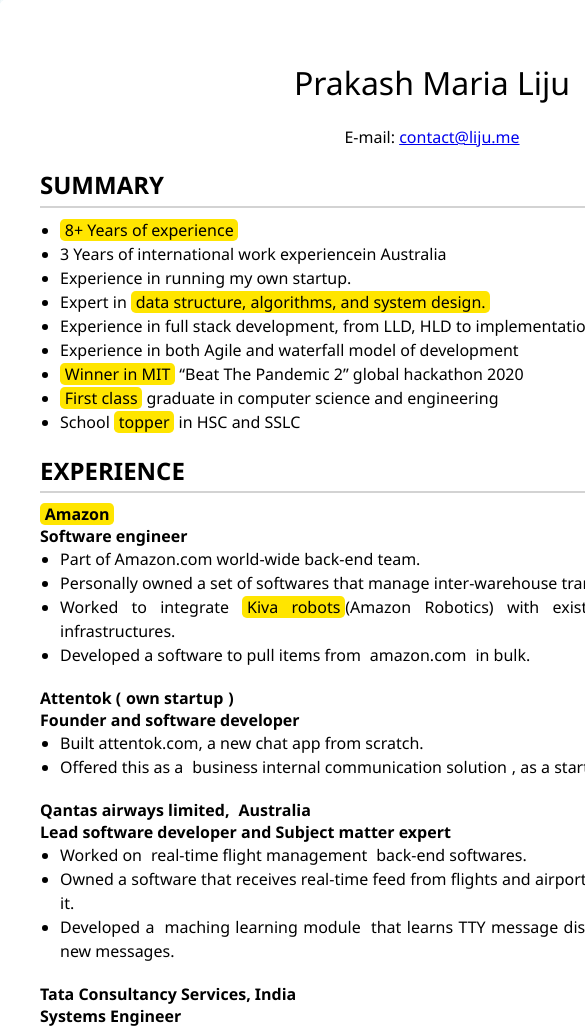
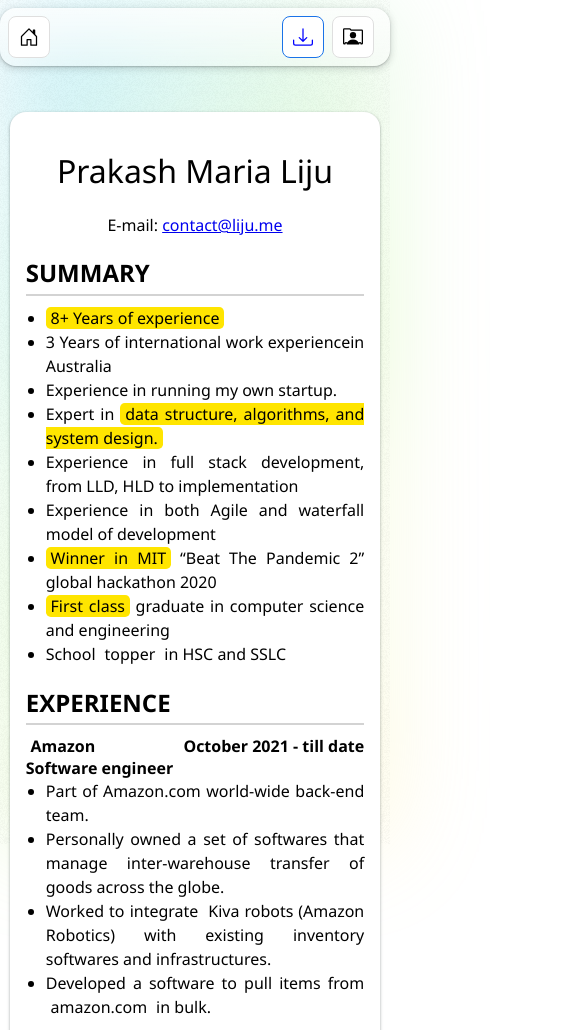
Before and after one commit to ppml38/test, a plain HTML site: page cv/index.html in a window 390 px wide. Shown: the top 1030 px of the page, 585 px wide, since content can reach past the window. Drawn offline with Linux system fonts and the light colour scheme.

Commit message:
Added some mobile responsive changes

```diff
--- a/cv/index.html
+++ b/cv/index.html
@@ -162,6 +162,7 @@ highlight();
 <span id="titleName">Prakash Maria Liju</span>
 
 <div class="ctl_tray">
+
 <a id="dl" download="PrakashMariaLiju_Resume.pdf">
 <svg xmlns="http://www.w3.org/2000/svg" width="32" height="32" fill="blue" viewBox="0 0 16 16"
 class="icon blue">
@@ -171,8 +172,17 @@ class="icon blue">
 </svg>
 </a>
 
+<a href="https://liju.me/vc">
+<svg xmlns="http://www.w3.org/2000/svg" width="32" height="32" class="icon" fill="black" viewBox="0 0 16 16">
+<title>View contact</title>
+  <path d="M8 9.05a2.5 2.5 0 1 0 0-5 2.5 2.5 0 0 0 0 5Z"/>
+  <path d="M1 1a1 1 0 0 0-1 1v11a1 1 0 0 0 1 1h.5a.5.5 0 0 0 .5-.5.5.5 0 0 1 1 0 .5.5 0 0 0 .5.5h9a.5.5 0 0 0 .5-.5.5.5 0 0 1 1 0 .5.5 0 0 0 .5.5h.5a1 1 0 0 0 1-1V3a1 1 0 0 0-1-1H6.707L6 1.293A1 1 0 0 0 5.293 1H1Zm0 1h4.293L6 2.707A1 1 0 0 0 6.707 3H15v10h-.085a1.5 1.5 0 0 0-2.4-.63C11.885 11.223 10.554 10 8 10c-2.555 0-3.886 1.224-4.514 2.37a1.5 1.5 0 0 0-2.4.63H1V2Z"/>
+</svg>
+</a>
+
+
 <svg xmlns="http://www.w3.org/2000/svg" width="32" height="32" fill="black" viewBox="0 0 16 16"
-class="icon" onclick="print_resume()" alt="Print" title="Print">
+class="icon only_for_desktop" onclick="print_resume()" alt="Print" title="Print">
 <title>Print</title>
   <path d="M2.5 8a.5.5 0 1 0 0-1 .5.5 0 0 0 0 1z"/>
   <path d="M5 1a2 2 0 0 0-2 2v2H2a2 2 0 0 0-2 2v3a2 2 0 0 0 2 2h1v1a2 2 0 0 0 2 2h6a2 2 0 0 0 2-2v-1h1a2 2 0 0 0 2-2V7a2 2 0 0 0-2-2h-1V3a2 2 0 0 0-2-2H5zM4 3a1 1 0 0 1 1-1h6a1 1 0 0 1 1 1v2H4V3zm1 5a2 2 0 0 0-2 2v1H2a1 1 0 0 1-1-1V7a1 1 0 0 1 1-1h12a1 1 0 0 1 1 1v3a1 1 0 0 1-1 1h-1v-1a2 2 0 0 0-2-2H5zm7 2v3a1 1 0 0 1-1 1H5a1 1 0 0 1-1-1v-3a1 1 0 0 1 1-1h6a1 1 0 0 1 1 1z"/>
@@ -180,7 +190,7 @@ class="icon" onclick="print_resume()" alt="Print" title="Print">
 
 <a href="mailto:?cc=contact@liju.me&subject=Liju's resume&body=Hi,%0APlease find Liju's resume in below link.%0Ahttps://liju.me/cv%0A%0AThanks.">
 <svg xmlns="http://www.w3.org/2000/svg" width="32" height="32" fill="black" viewBox="0 0 16 16"
-class="icon">
+class="icon only_for_desktop">
 <title>Share via email</title>
   <path d="M0 4a2 2 0 0 1 2-2h12a2 2 0 0 1 2 2v8a2 2 0 0 1-2 2H2a2 2 0 0 1-2-2V4Zm2-1a1 1 0 0 0-1 1v.217l7 4.2 7-4.2V4a1 1 0 0 0-1-1H2Zm13 2.383-4.708 2.825L15 11.105V5.383Zm-.034 6.876-5.64-3.471L8 9.583l-1.326-.795-5.64 3.47A1 1 0 0 0 2 13h12a1 1 0 0 0 .966-.741ZM1 11.105l4.708-2.897L1 5.383v5.722Z"/>
 </svg>
@@ -188,14 +198,13 @@ class="icon">
 </a>
 
 <svg xmlns="http://www.w3.org/2000/svg" width="32" height="32" fill="black" viewBox="0 0 16 16"
-class="icon" onclick="copylink();" title="Copy Link" alt="Get Link" id="cp"
+class="icon only_for_desktop" onclick="copylink();" title="Copy Link" alt="Get Link" id="cp"
 >
 <title>Copy link</title>
   <path d="M4.715 6.542 3.343 7.914a3 3 0 1 0 4.243 4.243l1.828-1.829A3 3 0 0 0 8.586 5.5L8 6.086a1.002 1.002 0 0 0-.154.199 2 2 0 0 1 .861 3.337L6.88 11.45a2 2 0 1 1-2.83-2.83l.793-.792a4.018 4.018 0 0 1-.128-1.287z"/>
   <path d="M6.586 4.672A3 3 0 0 0 7.414 9.5l.775-.776a2 2 0 0 1-.896-3.346L9.12 3.55a2 2 0 1 1 2.83 2.83l-.793.792c.112.42.155.855.128 1.287l1.372-1.372a3 3 0 1 0-4.243-4.243L6.586 4.672z"/>
 </svg>
 
-<div class="arrow" id="arrow"></div>
 <div class="msg" id="msg">Link Copied</div>
 
 </div>
@@ -204,6 +213,7 @@ class="icon" onclick="copylink();" title="Copy Link" alt="Get Link" id="cp"
 
 
 <!-- Paper -->
+<div class="doc">
 <div class="paper">
 <center><h1 id="fullname">Prakash Maria Liju</h1>
 E-mail: <a href="mailto:contact@liju.me">contact@liju.me</a>
@@ -270,9 +280,25 @@ Client - Qantas Airways Limited
 <li>Worked on flight data flow integration project, with partner companies.</li>
 </ul>
 </div>
+</div>
+
+<h2>TECHNICAL SKILLS</h2>
+<div class="line"></div>
+<div class="section">
+<div class="inner_section">
+<ul>
+<li><b>Programming Languages :</b> Python, Java</li>
+<li><b>Databases :</b> PostgreSQL, DynamoDB, Redshift, Oracle, MySQL</li>
+<li><b>Web :</b> HTML5, CSS, Javascript, ReactJS</li>
+<li><b>Cloud :</b> AWS</li>
+<li><b>Release management :</b> Git</li>
+<li><b>Process :</b> Agile, Waterfall models</li>
+</ul>
+</div>
+</div>
 
 </div>
-
+<div class="paper">
 <h2>WINS & RECOGNITIONS</h2>
 <div class="line"></div>
 <div class="section card_shelf">
@@ -442,21 +468,7 @@ Client - Qantas Airways Limited
 </div>
 </div>
 
-<h2>TECHNICAL SKILLS</h2>
-<div class="line"></div>
-<div class="section">
-<div class="inner_section">
-<ul>
-<li><b>Programming Languages :</b> Python, Java</li>
-<li><b>Databases :</b> PostgreSQL, DynamoDB, Redshift, Oracle, MySQL</li>
-<li><b>Web :</b> HTML5, CSS, Javascript, ReactJS</li>
-<li><b>Cloud :</b> AWS</li>
-<li><b>Release management :</b> Git</li>
-<li><b>Process :</b> Agile, Waterfall models</li>
-</ul>
 </div>
-</div>
-
 </div>
 </body>
 <html>
--- a/cv/res/css/style.css
+++ b/cv/res/css/style.css
@@ -92,23 +92,26 @@ h2{
 	display: none;
 	transition: all .5s ease;
 }
+.doc{
+	display: flex;
+	flex-direction: column;
+	gap: 2rem;
+	margin-bottom: 7rem;
+	margin-top: 7rem;
+	align-items: center;
+}
 .paper, .paper_print
 {
 	position: relative;
 	width: 54rem;
 	min-width: 54rem;
 	max-width: 54rem;
-	margin-left: 50%;
-	transform: translateX(-50%);
-	margin-bottom: 5%;
-	margin-top: 7rem;
 	background-color: white;
-	border-radius: .3rem;
-	padding: 40px;
+	border-radius: 1rem;
+	padding: 3rem;
 	box-shadow: rgba(60, 64, 67, 0.3) 0px 1px 2px 0px, rgba(60, 64, 67, 0.15) 0px 1px 3px 1px;
 	overflow-x: hidden;
 	box-sizing: border-box;
-
 }
 
 .background a{
@@ -119,10 +122,10 @@ h2{
 	display: flex;
 	margin-left: auto;
 	transition: all .3s ease;
+	gap: .5rem;
 }
 
 .icon,.link,.cp_icon{
-	margin-right: .5rem;
 	height: 20px;
 	width: 20px;
 	background-color: white;
@@ -333,6 +336,7 @@ body::-webkit-scrollbar-thumb:active {
 	display: none;
 	position: absolute;
 	right: 0;
+	bottom: -50%;
 	float: right;
 	background-color: white;
 	color: black;
@@ -391,28 +395,25 @@ body::-webkit-scrollbar-thumb:active {
   opacity: 0.05;
   mix-blend-mode: overlay;
 }
-@media screen and (max-width: 1338px)
-{
-	.ctl_tray
-	{
-		animation: none;
-	}
-	.back{
-		animation: none;
-	}
-}
 
 @media screen and (max-width: 480px)
 {
-	.background, .ctl_tray{
-		display: none;
+	.background{
+		width: 100%;
+		min-width: 100%;
+		max-width: 100%;
 	}
 
+	.only_for_desktop{
+		display: none;
+
+	}
 	.paper
 	{
-		margin: 0px;
-		box-shadow: none;
-		transform: none;
+		width: 95%;
+		min-width: 95%;
+		max-width: 95%;
+		padding: 1rem;
 	}
 	h3{
 		display: inline-block;
@@ -429,6 +430,12 @@ body::-webkit-scrollbar-thumb:active {
 	body{
 		background-color: white;
 	}
+	.overlay{
+		display: none;
+	}
+	.doc{
+		margin: 0;
+	}
 	.paper{
 		width: 100%;
 		min-width: auto;
```
